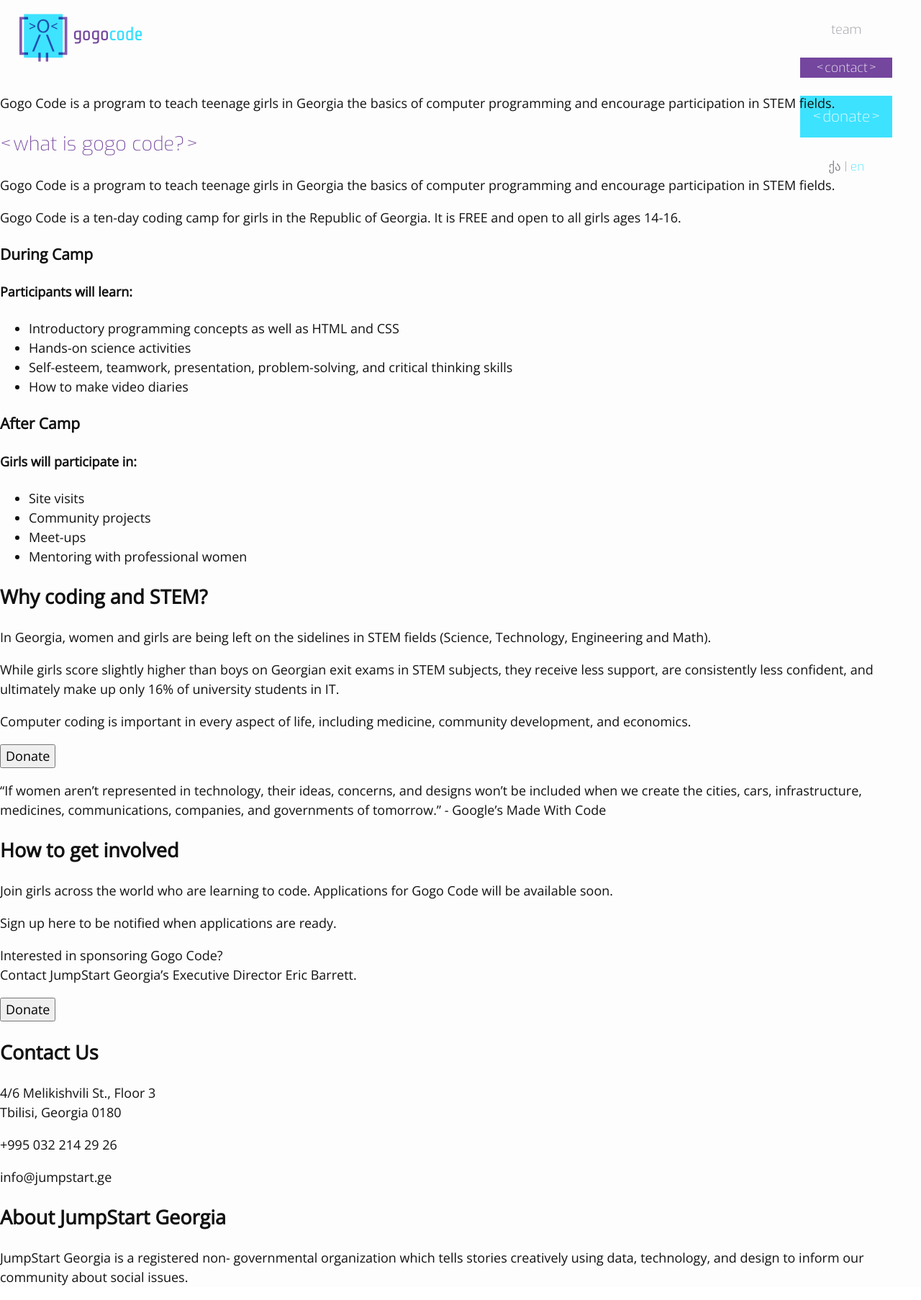
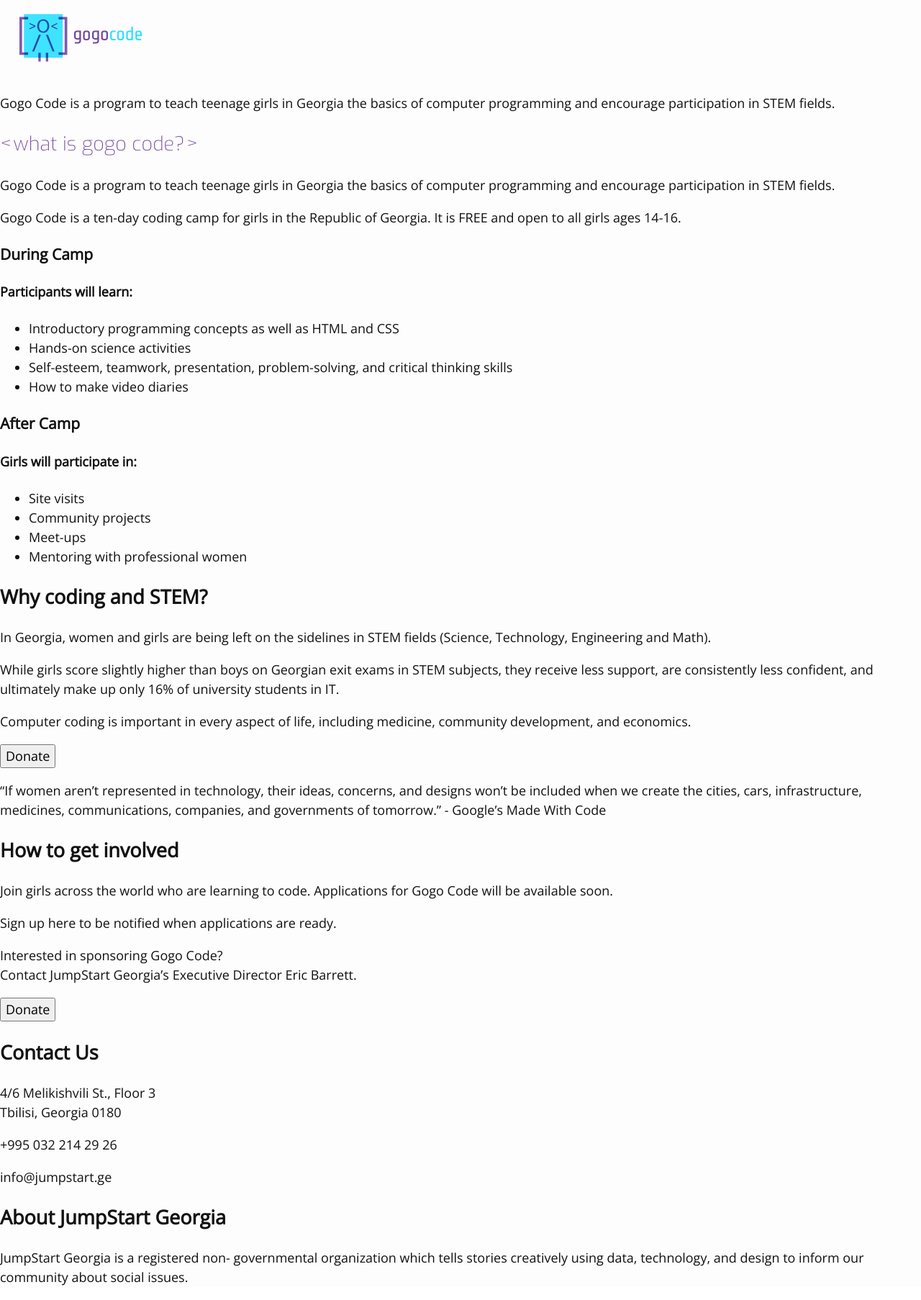
Before and after one commit to JumpStartGeorgia/Gogo-Code-Site, a Jekyll site: the page built from index.html, in a window 1280 px wide. Shown: the whole page at 72% size. Built offline with Jekyll 4.4.1, drawn with Linux system fonts in a browser that asks for light colours.

Commit message:
Setup menu button to show and hide navigation.

```diff
--- a/_includes/footer.html
+++ b/_includes/footer.html
@@ -0,0 +1,2 @@
+<script src="https://code.jquery.com/jquery-2.2.2.min.js" integrity="sha256-36cp2Co+/62rEAAYHLmRCPIych47CvdM+uTBJwSzWjI=" crossorigin="anonymous"></script>
+<script type="text/javascript" src="{{ "/scripts/main.js" | prepend: site.baseurl }}" ></script>
--- a/_layouts/default.html
+++ b/_layouts/default.html
@@ -10,4 +10,6 @@
     </div>
   </body>
 
+  {% include footer.html %}
+
 </html>
--- a/_sass/components/_main-nav.scss
+++ b/_sass/components/_main-nav.scss
@@ -5,6 +5,10 @@
   @media (min-width: $hide-nav-width) {
     background-color: inherit;
   }
+}
+
+.main-nav.is-hidden {
+  display: none;
 }
 
   .main-nav-list {
--- a/index.html
+++ b/index.html
@@ -10,7 +10,7 @@
       {% include icon-gogo-code-logo.svg %}
     </div>
 
-    <button class='nav-toggle-button'>
+    <button class='nav-toggle-button js-toggle-navigation'>
       <span class='nav-toggle-button-icon-bar'></span>
       <span class='nav-toggle-button-icon-bar'></span>
       <span class='nav-toggle-button-icon-bar'></span>
@@ -18,7 +18,7 @@
 
   </div>
 
-  <nav class='main-nav'>
+  <nav class='main-nav is-hidden js-act-as-navigation'>
     <ul class='main-nav-list'>
 
       <li class='main-nav-list-item'>
--- /dev/null
+++ b/scripts/main.js
@@ -0,0 +1,5 @@
+$(document).ready(function() {
+  $('.js-toggle-navigation').click(function() {
+    $('.js-act-as-navigation').toggleClass('is-hidden');
+  });
+});
```
